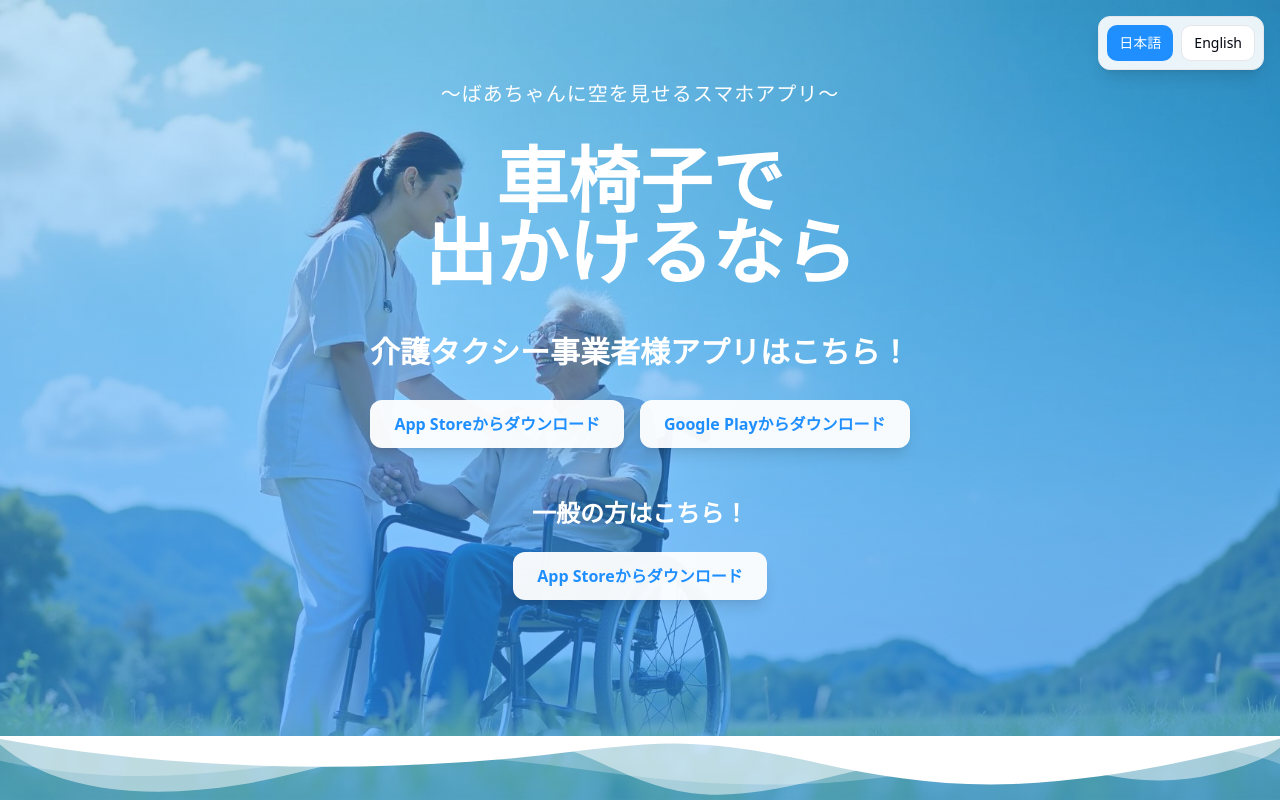
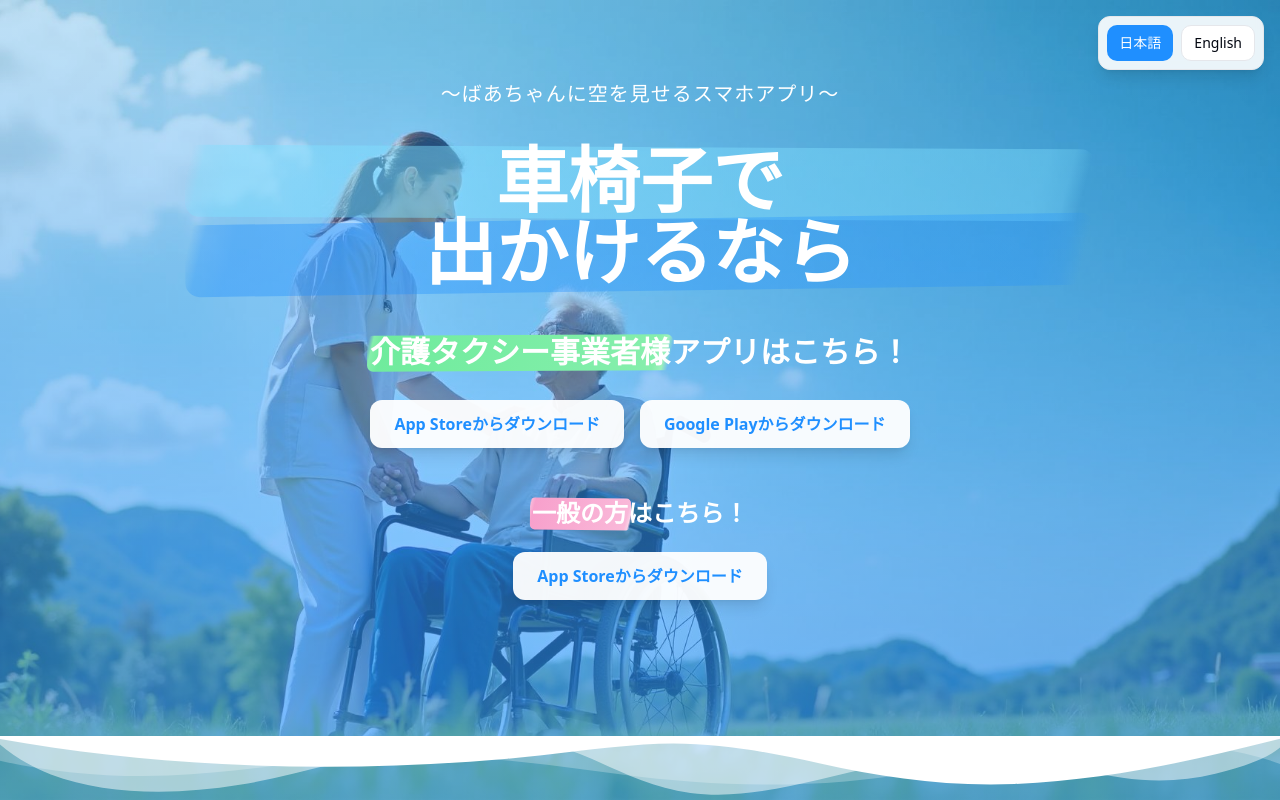
Before and after one commit to SayakaYamaguchi1217/textify-image-page, a React (Vite) app: page / in a window 1280 px wide. Shown: the top 800 px of the page. Built offline with nearby package versions, Linux system fonts and the light colour scheme.

Commit message:
Add highlight effect
文字を目立たせるために、マーカーペンで引いたようなハイライト表現を追加しました。

```diff
--- a/src/components/AppFeatures.tsx
+++ b/src/components/AppFeatures.tsx
@@ -16,7 +16,7 @@ const AppFeatures = () => {
               Point 01
             </Badge>
             <h2 className="text-3xl md:text-4xl font-bold text-foreground mb-6 font-japanese">
-              対応エリアは日本全国
+              対応エリアは<span className="marker-highlight-green">日本全国</span>
             </h2>
           </div>
 
@@ -50,7 +50,7 @@ const AppFeatures = () => {
               Point 02
             </Badge>
             <h2 className="text-3xl md:text-4xl font-bold text-foreground mb-6 font-japanese">
-              介護タクシーに特化！利用者情報の事前共有で安心
+              <span className="marker-highlight-primary">介護タクシーに特化！</span>利用者情報の事前共有で安心
             </h2>
           </div>
 
@@ -58,10 +58,10 @@ const AppFeatures = () => {
             <CardContent className="p-8 md:p-12">
               <div className="text-center">
                 <p className="text-muted-foreground text-lg leading-relaxed mb-4">
-                  ムーブは介護タクシーに特化することで、介護等級や車椅子レンタルの有無などドライバーに事前共有が可能です。
+                  ムーブは介護タクシーに特化することで、介護等級や車椅子レンタルの有無などドライバーに<span className="marker-highlight-pink">事前共有</span>が可能です。
                 </p>
                 <p className="text-muted-foreground text-lg leading-relaxed">
-                  簡単に配車予約が可能なことはもちろん、事前共有で楽々・安心を実現しました。
+                  簡単に配車予約が可能なことはもちろん、事前共有で<span className="marker-highlight-accent">楽々・安心</span>を実現しました。
                 </p>
               </div>
             </CardContent>
--- a/src/components/HeroSection.tsx
+++ b/src/components/HeroSection.tsx
@@ -23,14 +23,14 @@ const HeroSection = () => {
           </p>
 
           <h1 className="text-hero-text text-4xl md:text-6xl lg:text-7xl font-black mb-12 leading-tight font-japanese">
-            <span className="block">車椅子で</span>
-            <span className="block">出かけるなら</span>
+            <span className="block marker-highlight-accent">車椅子で</span>
+            <span className="block marker-highlight-primary">出かけるなら</span>
           </h1>
 
           {/* Business App Section */}
           <div className="mb-12">
             <h2 className="text-hero-text text-2xl md:text-3xl font-bold mb-8 font-japanese">
-              介護タクシー事業者様アプリはこちら！
+              <span className="marker-highlight-green">介護タクシー事業者様</span>アプリはこちら！
             </h2>
 
             <div className="flex flex-col sm:flex-row gap-4 justify-center mb-12">
@@ -57,7 +57,7 @@ const HeroSection = () => {
           {/* General User App Section */}
           <div>
             <h3 className="text-hero-text text-xl md:text-2xl font-bold mb-6 font-japanese">
-              一般の方はこちら！
+              <span className="marker-highlight-pink">一般の方</span>はこちら！
             </h3>
 
             <div className="flex justify-center">
--- a/src/components/ServiceExplanation.tsx
+++ b/src/components/ServiceExplanation.tsx
@@ -28,7 +28,7 @@ const ServiceExplanation = () => {
             </div>
           </div>
           <h2 className="text-3xl md:text-4xl font-bold text-foreground mb-6 font-japanese">
-            介護タクシーをお手元のスマホから<span className="text-primary">簡単</span>に呼ぶことができます
+            介護タクシーをお手元のスマホから<span className="marker-highlight-accent">簡単</span>に呼ぶことができます
           </h2>
         </div>
 
--- a/src/index.css
+++ b/src/index.css
@@ -105,6 +105,94 @@ All colors MUST be HSL.
   }
 }
 
+/* Marker Highlight Styles */
+@layer components {
+  .marker-highlight {
+    @apply relative inline-block;
+  }
+
+  .marker-highlight::before {
+    content: '';
+    position: absolute;
+    top: 0.1em;
+    left: -0.1em;
+    right: -0.1em;
+    bottom: -0.1em;
+    background: linear-gradient(104deg, transparent 0.9%, hsl(45 100% 80%) 2.4%, hsl(45 100% 75%) 5.8%, hsl(45 100% 80%) 93%, hsl(45 100% 85%) 96%, transparent 98%);
+    border-radius: 0.2em;
+    z-index: -1;
+    transform: rotate(-0.5deg);
+  }
+
+  .marker-highlight-primary {
+    @apply relative inline-block;
+  }
+
+  .marker-highlight-primary::before {
+    content: '';
+    position: absolute;
+    top: 0.1em;
+    left: -0.1em;
+    right: -0.1em;
+    bottom: -0.1em;
+    background: linear-gradient(104deg, transparent 0.9%, hsl(var(--primary) / 0.3) 2.4%, hsl(var(--primary) / 0.4) 5.8%, hsl(var(--primary) / 0.3) 93%, hsl(var(--primary) / 0.2) 96%, transparent 98%);
+    border-radius: 0.2em;
+    z-index: -1;
+    transform: rotate(-0.8deg);
+  }
+
+  .marker-highlight-accent {
+    @apply relative inline-block;
+  }
+
+  .marker-highlight-accent::before {
+    content: '';
+    position: absolute;
+    top: 0.1em;
+    left: -0.1em;
+    right: -0.1em;
+    bottom: -0.1em;
+    background: linear-gradient(104deg, transparent 0.9%, hsl(var(--accent) / 0.4) 2.4%, hsl(var(--accent) / 0.5) 5.8%, hsl(var(--accent) / 0.4) 93%, hsl(var(--accent) / 0.3) 96%, transparent 98%);
+    border-radius: 0.2em;
+    z-index: -1;
+    transform: rotate(0.3deg);
+  }
+
+  .marker-highlight-green {
+    @apply relative inline-block;
+  }
+
+  .marker-highlight-green::before {
+    content: '';
+    position: absolute;
+    top: 0.1em;
+    left: -0.1em;
+    right: -0.1em;
+    bottom: -0.1em;
+    background: linear-gradient(104deg, transparent 0.9%, hsl(142 76% 73%) 2.4%, hsl(142 76% 68%) 5.8%, hsl(142 76% 73%) 93%, hsl(142 76% 78%) 96%, transparent 98%);
+    border-radius: 0.2em;
+    z-index: -1;
+    transform: rotate(-0.3deg);
+  }
+
+  .marker-highlight-pink {
+    @apply relative inline-block;
+  }
+
+  .marker-highlight-pink::before {
+    content: '';
+    position: absolute;
+    top: 0.1em;
+    left: -0.1em;
+    right: -0.1em;
+    bottom: -0.1em;
+    background: linear-gradient(104deg, transparent 0.9%, hsl(330 85% 85%) 2.4%, hsl(330 85% 80%) 5.8%, hsl(330 85% 85%) 93%, hsl(330 85% 90%) 96%, transparent 98%);
+    border-radius: 0.2em;
+    z-index: -1;
+    transform: rotate(0.6deg);
+  }
+}
+
 @layer base {
   * {
     @apply border-border;
```
